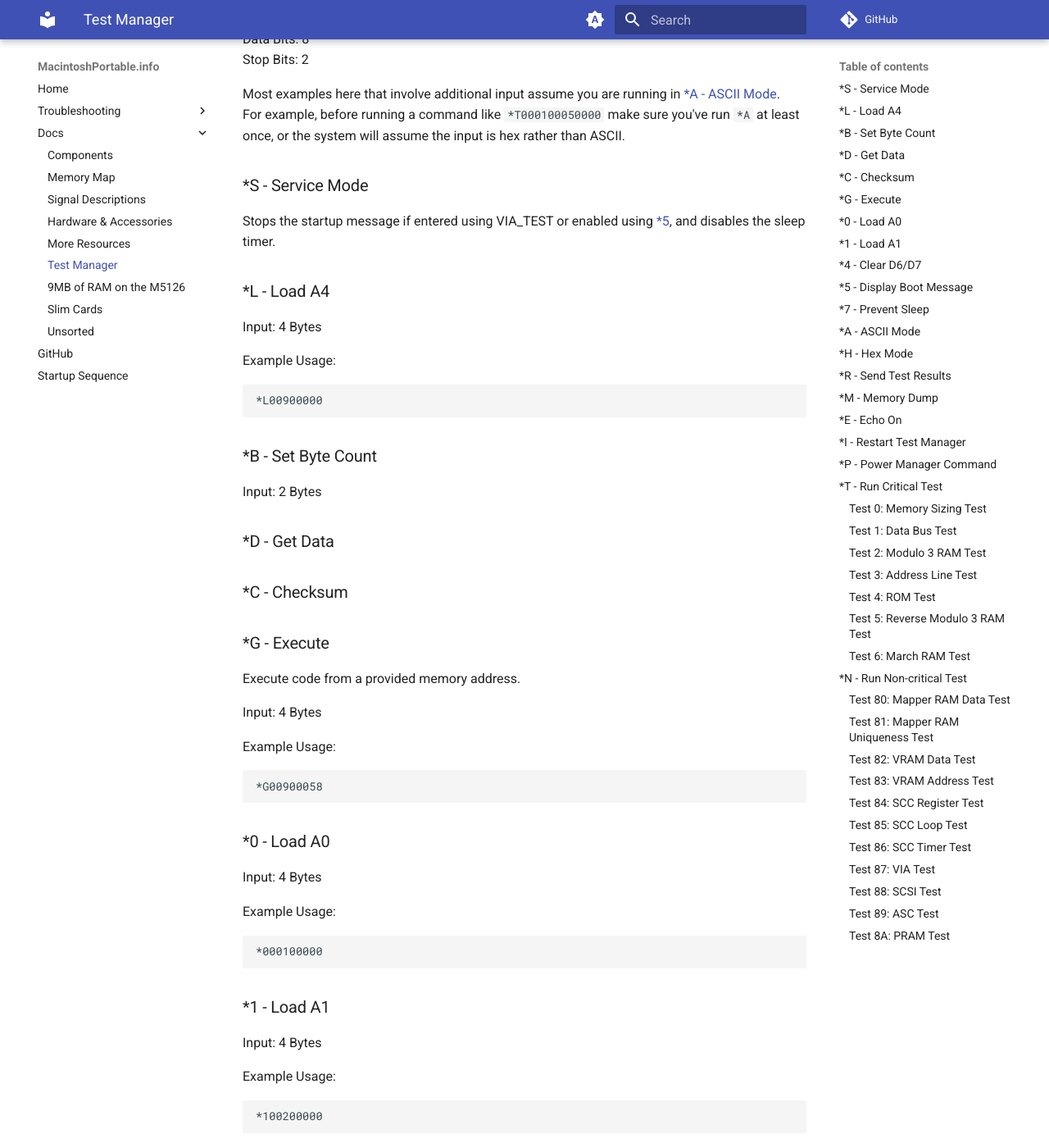
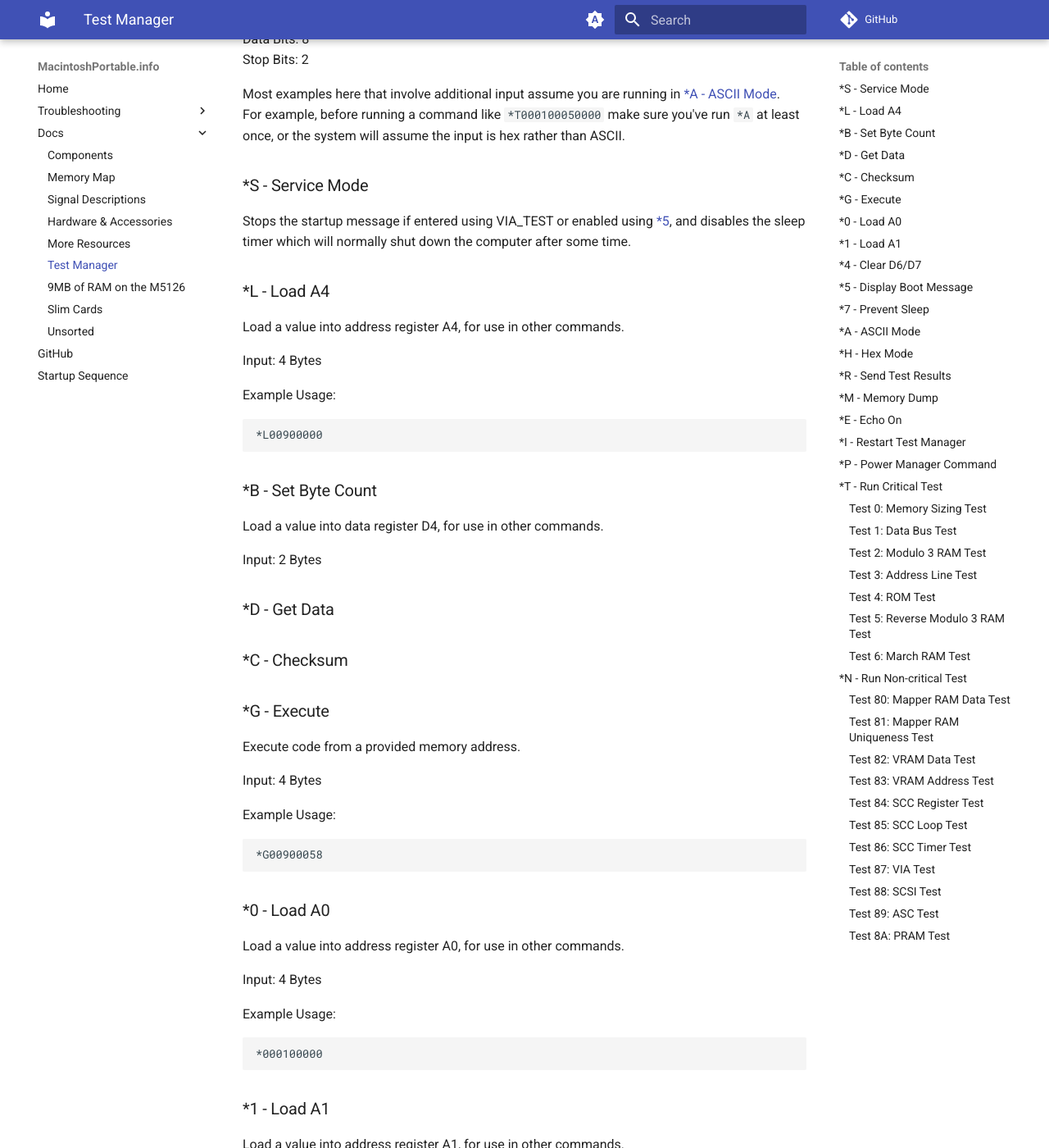
Before and after one commit to rezafouladian/MacintoshPortable, an MkDocs documentation site: the page built from docs/TestManager.md, in a window 1280 px wide and 1400 px high, scrolled down 305 px. Shown: the whole window at 82% size. Built offline with MkDocs 1.6.1 and Material for MkDocs 9.7.7, drawn with Linux system fonts in a browser that asks for light colours; comment, search, counter and statistics services are not loaded; some of the changed text lies outside the part shown.

Commit message:
Update TestManager.md

````diff
--- a/docs/TestManager.md
+++ b/docs/TestManager.md
@@ -12,9 +12,11 @@ For example, before running a command like `*T000100050000` make sure you've run
 
 ### *S - Service Mode
 
-Stops the startup message if entered using VIA_TEST or enabled using [*5](#5-display-boot-message), and disables the sleep timer.
+Stops the startup message if entered using VIA_TEST or enabled using [*5](#5-display-boot-message), and disables the sleep timer which will normally shut down the computer after some time.
 
 ### *L - Load A4
+
+Load a value into address register A4, for use in other commands.
 
 Input: 4 Bytes
 
@@ -24,6 +26,8 @@ Example Usage:
 ```
 
 ### *B - Set Byte Count
+
+Load a value into data register D4, for use in other commands.
 
 Input: 2 Bytes
 
@@ -44,6 +48,8 @@ Example Usage:
 
 ### *0 - Load A0
 
+Load a value into address register A0, for use in other commands.
+
 Input: 4 Bytes
 
 Example Usage:
@@ -52,6 +58,8 @@ Example Usage:
 ```
 
 ### *1 - Load A1
+
+Load a value into address register A1, for use in other commands.
 
 Input: 4 Bytes
 
@@ -133,8 +141,8 @@ A0: Test address
 
 #### Test 2: Modulo 3 RAM Test
 
-A0: Start address
-A1: End address
+[A0](#0---load-a0): Start address
+[A1](#1---load-a1): End address
 
 Example Usage:
 ```
@@ -151,8 +159,8 @@ This test calculates a checksum individually for the two ROM chips.
 
 #### Test 5: Reverse Modulo 3 RAM Test
 
-A0: Start address
-A1: End address
+[A0](#0---load-a0): Start address
+[A1](#1---load-a1): End address
 
 Example Usage:
 ```
@@ -163,8 +171,8 @@ Example Usage:
 
 #### Test 6: March RAM Test
 
-A0: Start address
-A1: End address
+[A0](#0---load-a0): Start address
+[A1](#1---load-a1): End address
 
 Example Usage:
 ```
````
